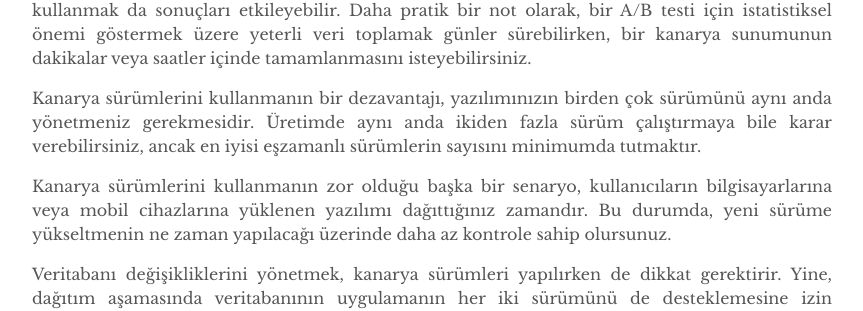
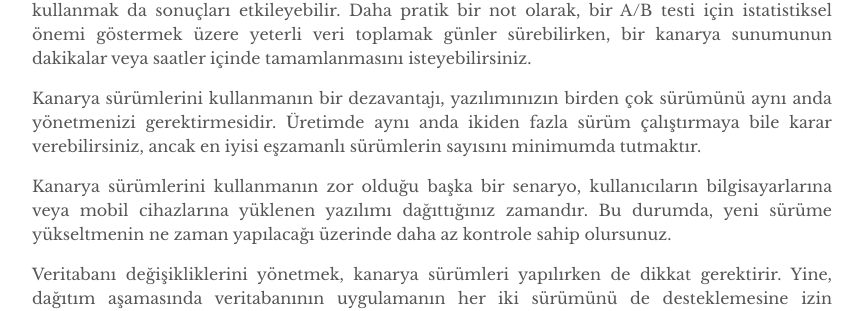
Before and after one commit to mmuratarat/turkish, a Jekyll site: the page built from _posts/2021-05-14-canary_blue_green_deployment.md, in a window 1280 px wide and 900 px high, scrolled down 2365 px. Shown: the part 172-483 px from the top of the window, without its empty margins (208-1071 px from the left). Built offline with Jekyll 4.4.1, drawn with Linux system fonts in a browser that asks for light colours; comment, search, counter and statistics services are not loaded.

Commit message:
Update 2021-05-14-canary_blue_green_deployment.md

```diff
--- a/_posts/2021-05-14-canary_blue_green_deployment.md
+++ b/_posts/2021-05-14-canary_blue_green_deployment.md
@@ -31,7 +31,7 @@ Büyük, dağıtımlı (distributed) senaryolarda, hangi kullanıcıların yeni
 
 Kanarya sürümleri, teknik uygulamadaki benzerlikler nedeniyle A/B testini gerçekleştirmenin bir yolu olarak kullanılabilir. Ancak, bu iki yöntemi karıştırarak kullanmamak tercih edilir: kanarya sürümleri sorunları ve gerilemeleri tespit etmenin iyi bir yolu iken, A/B testi, varyant uygulamaları kullanarak bir hipotezi test etmenin bir yoludur. Bir kanarya dağıtım stratejisi ile gerilemeleri tespit etmek için bir iş ölçütünü (metric) izlerseniz, bu ölçütü, A/B testi için kullanmak da sonuçları etkileyebilir. Daha pratik bir not olarak, bir A/B testi için istatistiksel önemi göstermek üzere yeterli veri toplamak günler sürebilirken, bir kanarya sunumunun dakikalar veya saatler içinde tamamlanmasını isteyebilirsiniz.
 
-Kanarya sürümlerini kullanmanın bir dezavantajı, yazılımınızın birden çok sürümünü aynı anda yönetmeniz gerekmesidir. Üretimde aynı anda ikiden fazla sürüm çalıştırmaya bile karar verebilirsiniz, ancak en iyisi eşzamanlı sürümlerin sayısını minimumda tutmaktır.
+Kanarya sürümlerini kullanmanın bir dezavantajı, yazılımınızın birden çok sürümünü aynı anda yönetmenizi gerektirmesidir. Üretimde aynı anda ikiden fazla sürüm çalıştırmaya bile karar verebilirsiniz, ancak en iyisi eşzamanlı sürümlerin sayısını minimumda tutmaktır.
 
 Kanarya sürümlerini kullanmanın zor olduğu başka bir senaryo, kullanıcıların bilgisayarlarına veya mobil cihazlarına yüklenen yazılımı dağıttığınız zamandır. Bu durumda, yeni sürüme yükseltmenin ne zaman yapılacağı üzerinde daha az kontrole sahip olursunuz.
 
```
